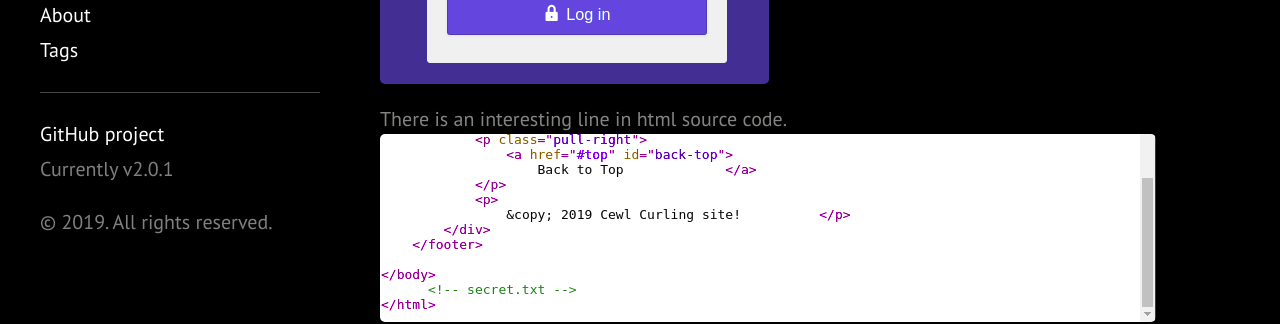
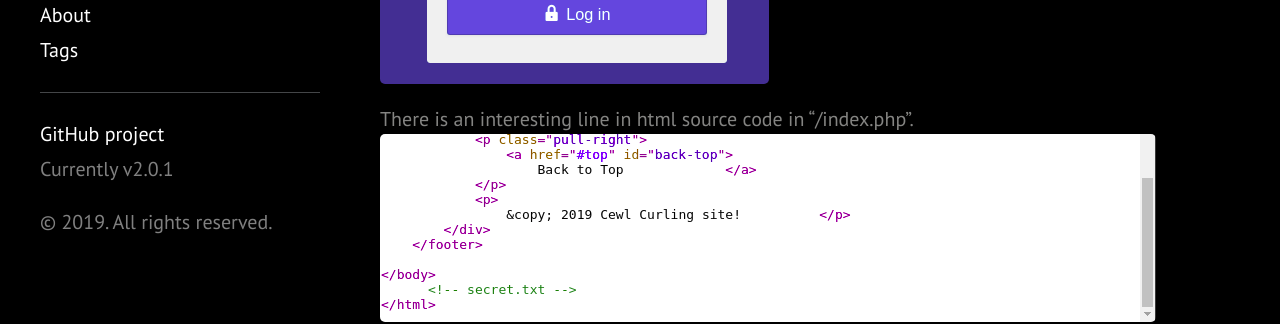
Before and after one commit to 1n4r1/1n4r1.github.io, a Jekyll site: the page built from _posts/2019-03-31-Hackthebox-Curling-Writeup.md, in a window 1280 px wide and 900 px high, scrolled down 2291 px. Shown: the part 154-478 px from the top of the window. Built offline with Jekyll 4.4.1, drawn with Linux system fonts in a browser that asks for light colours.

Commit message:
modify one line 2019-03-31 curling-writeup

```diff
--- a/_posts/2019-03-31-Hackthebox-Curling-Writeup.md
+++ b/_posts/2019-03-31-Hackthebox-Curling-Writeup.md
@@ -78,7 +78,7 @@ Gobuster v2.0.0              OJ Reeves (@TheColonial)
 We can figure out that Joomla is running on port 80.
 ![placeholder](https://inar1.github.io/public/images/2019-03-31/2019-03-24-15-14-26.png)
 
-There is an interesting line in html source code.
+There is an interesting line in html source code in "/index.php".
 ![placeholder](https://inar1.github.io/public/images/2019-03-31/2019-03-24-15-20-11.png)
 
 In the "secret.txt", we have base64 encoded message.
```
